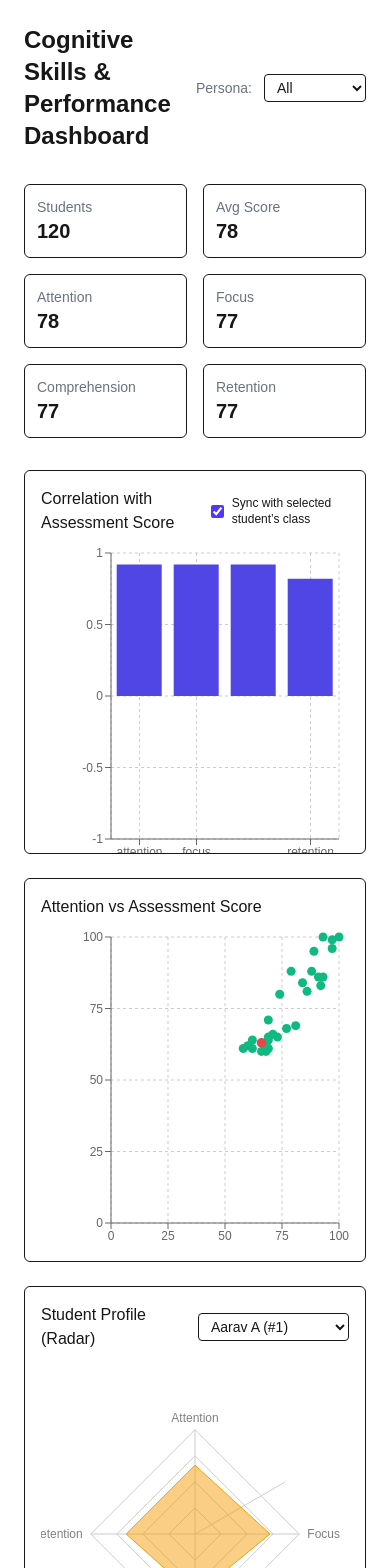
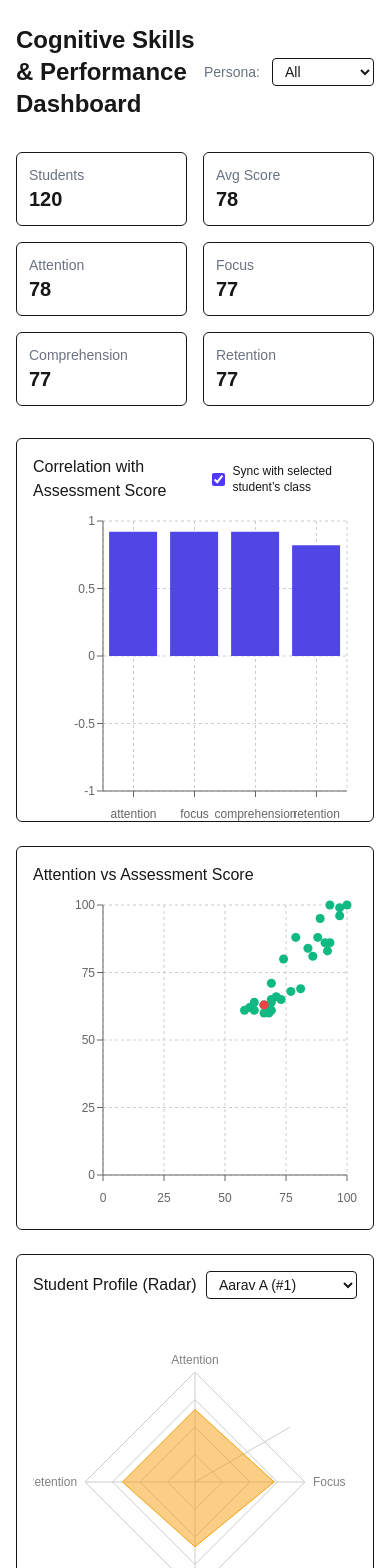
Before and after one commit to sadik94/igebra-assignment, a Next.js app: page / in a window 390 px wide. Shown: the top 1568 px of the page. Built offline with nearby package versions, Linux system fonts and the light colour scheme.

Commit message:
fix(ui): axis label visibility and responsive container spacing

```diff
--- a/src/app/page.js
+++ b/src/app/page.js
@@ -98,7 +98,7 @@ export default function Home() {
   if (error) return <div className="p-8 text-red-600">{error}</div>;
 
   return (
-    <div className="p-6 max-w-6xl mx-auto space-y-8">
+    <div className="py-6 px-4 sm:px-6 lg:px-8 max-w-7xl mx-auto space-y-8">
       <header className="flex items-center justify-between">
         <h1 className="text-2xl font-semibold">Cognitive Skills & Performance Dashboard</h1>
         <div className="flex items-center gap-3">
@@ -133,9 +133,9 @@ export default function Home() {
             </label>
           </div>
           <ResponsiveContainer width="100%" height="100%">
-            <BarChart data={skillVsScore} margin={{ top: 10, right: 10, left: 10, bottom: 24 }}>
+            <BarChart data={skillVsScore} margin={{ top: 10, right: 10, left: 10, bottom: 40 }}>
               <CartesianGrid strokeDasharray="3 3" />
-              <XAxis dataKey="skill" tick={{ fontSize: 12 }} />
+              <XAxis dataKey="skill" tick={{ fontSize: 12 }} tickMargin={12} interval={0} />
               <YAxis domain={[-1, 1]} tick={{ fontSize: 12 }} />
               <Tooltip />
               <Bar dataKey="score" fill="#4f46e5" />
@@ -146,9 +146,9 @@ export default function Home() {
         <div className="h-96 border rounded-md p-4 overflow-hidden">
           <h2 className="mb-2 font-medium">Attention vs Assessment Score</h2>
           <ResponsiveContainer width="100%" height="100%">
-            <ScatterChart margin={{ top: 10, right: 10, left: 10, bottom: 24 }}>
+            <ScatterChart margin={{ top: 10, right: 10, left: 10, bottom: 40 }}>
               <CartesianGrid strokeDasharray="3 3" />
-              <XAxis type="number" dataKey="attention" name="Attention" domain={[0, 100]} tick={{ fontSize: 12 }} />
+              <XAxis type="number" dataKey="attention" name="Attention" domain={[0, 100]} tick={{ fontSize: 12 }} tickMargin={12} />
               <YAxis type="number" dataKey="assessment_score" name="Score" domain={[0, 100]} tick={{ fontSize: 12 }} />
               <Tooltip cursor={{ strokeDasharray: "3 3" }} />
               <Scatter data={cohortStudents} fill="#10b981" />
```
